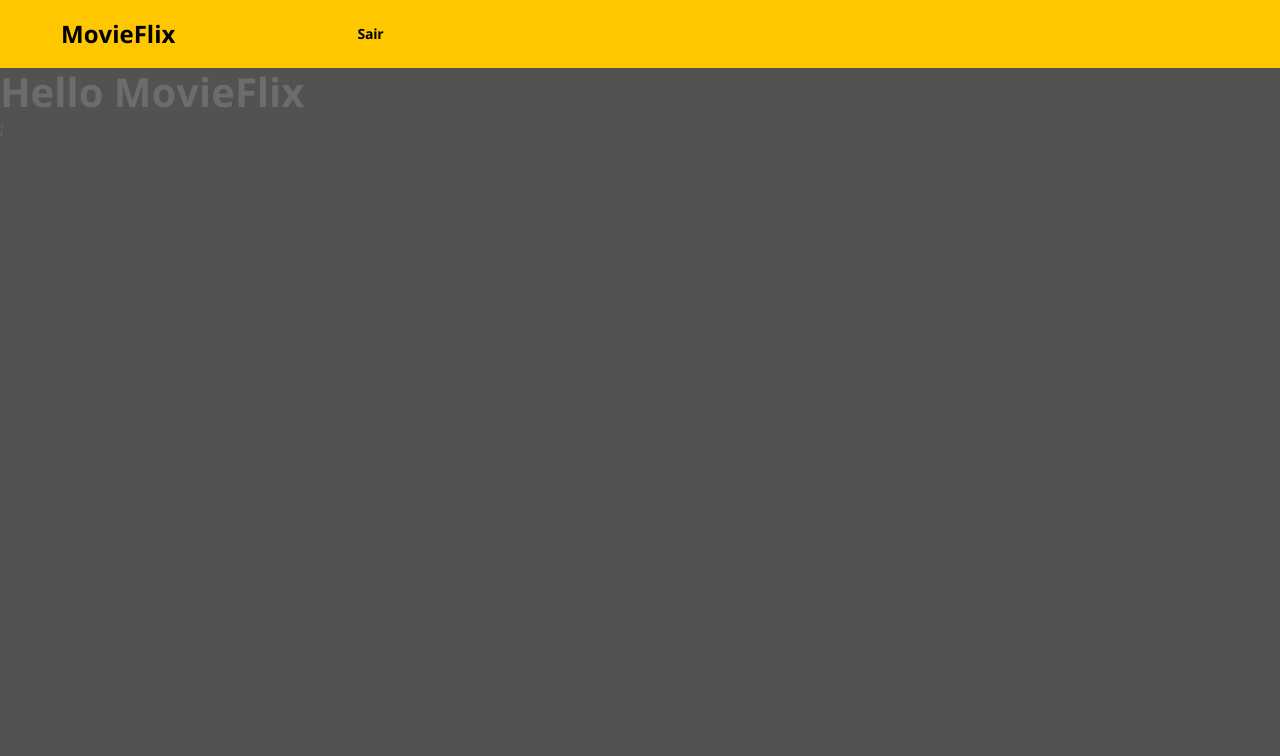
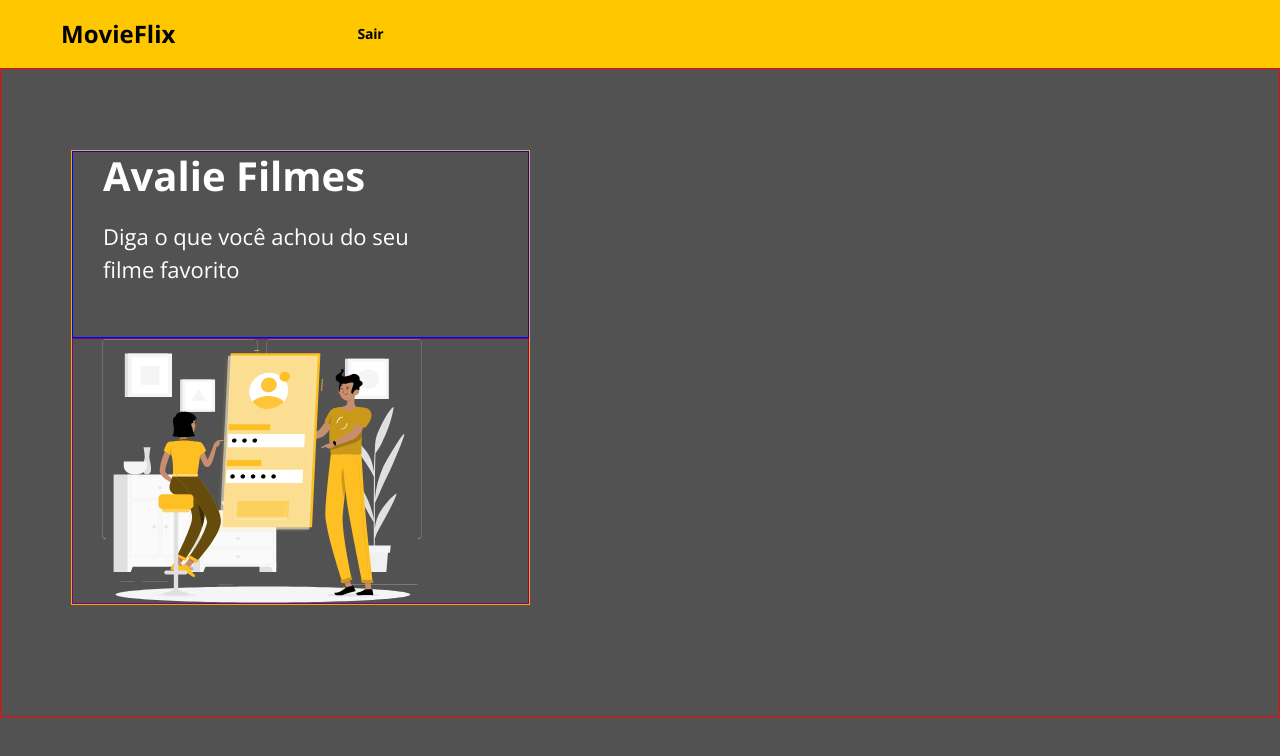
Before and after one commit to tiagogomes187/movieflix, a React (Create React App) app in the folder frontweb/: page / in a window 1280 px wide. Shown: the top 756 px of the page. Built offline with nearby package versions, Linux system fonts and the light colour scheme.

Commit message:
Finalizando a responsividade.

```diff
--- a/frontweb/src/App.tsx
+++ b/frontweb/src/App.tsx
@@ -1,14 +1,10 @@
+import Home from 'pages/Home';
+
 import './assets/styles/custom.scss';
 import './App.css';
-import Navbar from './components/Navbar';
 
-const App = () => {
-  return (
-    <>
-      <Navbar />
-      <h1>Hello MovieFlix</h1>;
-    </>
-  );
-};
+function App() {
+  return <Home />;
+}
 
 export default App;
--- /dev/null
+++ b/frontweb/src/components/ButtonIcon/styles.css
@@ -0,0 +1,4 @@
+.btn-icon {
+    width: 266px;
+    height: 50px;
+}
--- /dev/null
+++ b/frontweb/src/pages/Home/index.tsx
@@ -0,0 +1,24 @@
+import { ReactComponent as BannerImage } from 'assets/images/banner.svg';
+import Navbar from 'components/Navbar';
+import './styles.css';
+
+const Home = () => {
+  return (
+    <>
+      <Navbar />
+      <div className="home-container">
+        <div className="home-card">
+          <div className="home-content-container">
+            <h1>Avalie Filmes</h1>
+            <p>Diga o que você achou do seu filme favorito</p>
+          </div>
+          <div className="home-image-container">
+            <BannerImage />
+          </div>
+        </div>
+      </div>
+    </>
+  );
+};
+
+export default Home;
--- /dev/null
+++ b/frontweb/src/pages/Home/styles.css
@@ -0,0 +1,87 @@
+.home-container {
+  padding: 20px 10px 33px;
+  font-size: 36px;
+  text-align: left;
+  border: 1px solid red;
+}
+
+.home-card {
+  display: flex;
+  flex-direction: column;
+  border: 1px solid orange;
+}
+
+.home-content-container {
+  padding-left: 25px;
+  border: 1px solid blue;
+}
+
+.home-content-container h1 {
+  color: white;
+  margin-bottom: 20px;
+}
+
+.home-content-container p {
+  width: 260px;
+  color: white;
+  font-size: 18px;
+  margin-bottom: 51px;
+}
+
+.home-image-container {
+  padding: 0;
+  border: 1px solid purple;
+}
+
+.home-image-container svg {
+  width: 100%;
+  height: auto;
+}
+
+@media (min-width: 576px) {
+  .home-container {
+    padding: 40px 48px 241px;
+    font-size: 48px;
+  }
+
+  .home-content-container {
+    padding-left: 30px;
+  }
+
+  .home-content-container h1 {
+    width: 370px;
+  }
+
+  .home-content-container p {
+    width: 320px;
+    font-size: 22px;
+  }
+  .home-image-container svg {
+    width: 380px;
+    height: auto;
+  }
+}
+
+@media (min-width: 768px) {
+  .home-container {
+    padding: 47px 144px 234px;
+  }
+}
+
+@media (min-width: 992px) {
+  .home-container {
+    padding: 40px 256px 241px;
+  }
+}
+
+@media (min-width: 1200px) {
+  .home-container {
+    padding: 81px 749px 111px 70px;
+  }
+}
+
+@media (min-width: 1400px) {
+  .home-container {
+    padding: 81px 949px 415px 70px;
+  }
+}
```
Also changed, not shown: frontweb/src/components/ButtonIcon/index.tsx (added, +11 -0 lines), frontweb/src/assets/images/banner.svg (added).
